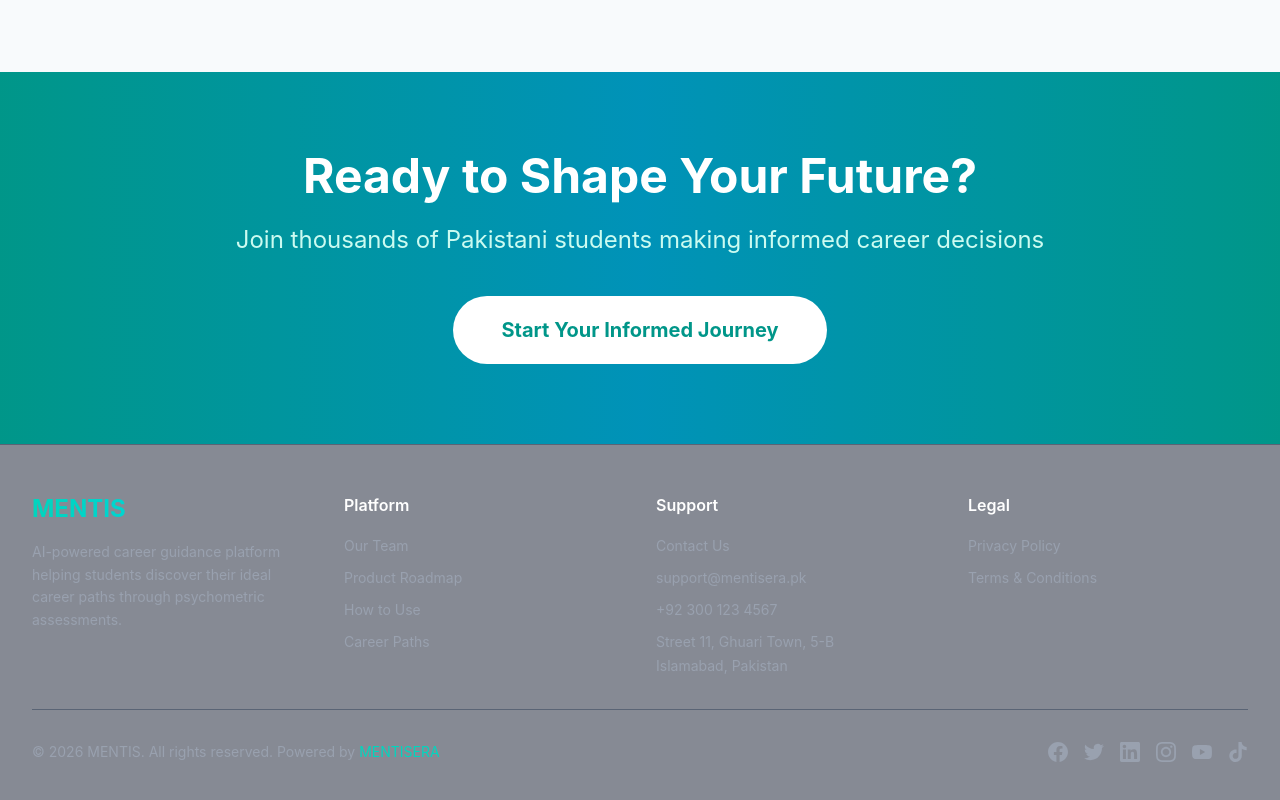
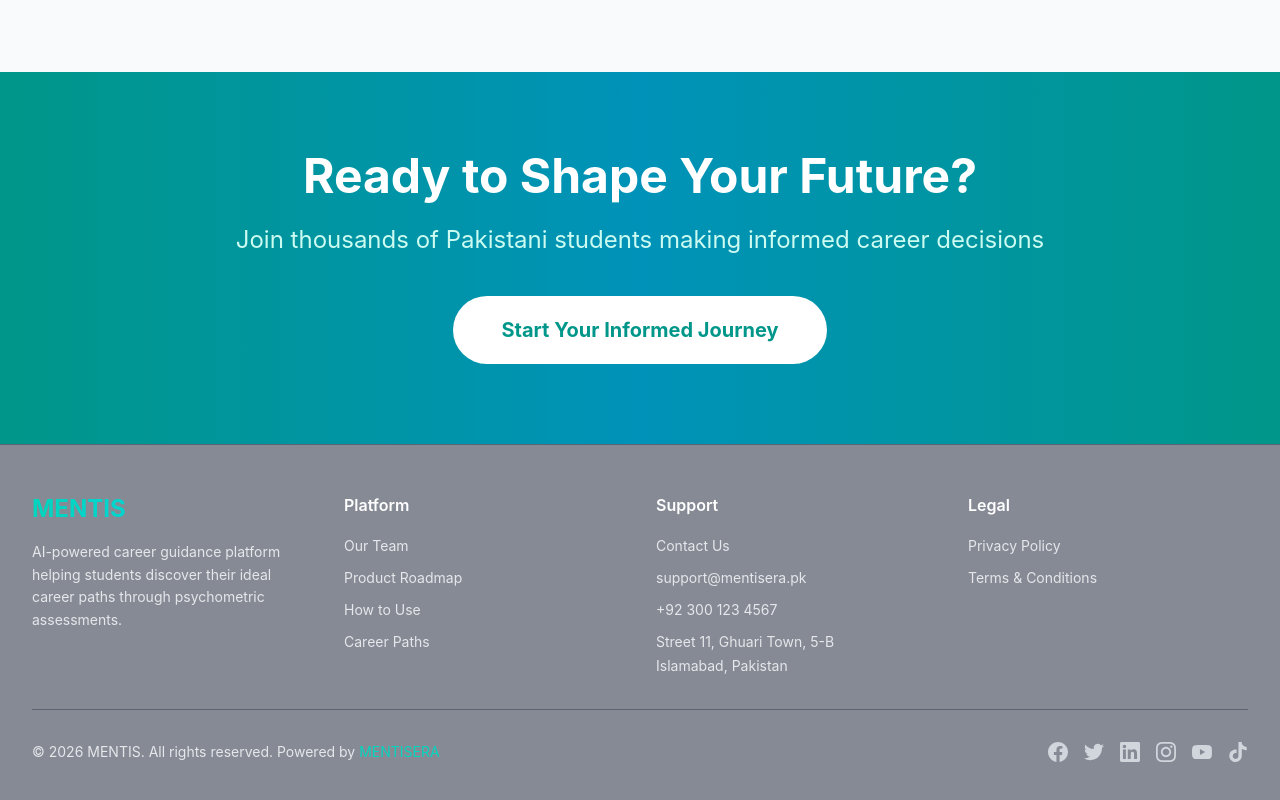
Before and after one commit to 03-SF/mentis-frontend, a Next.js app: page / in a window 1280 px wide. Shown: the part 2450-3250 px from the top of the page. Built offline with nearby package versions, Linux system fonts and the light colour scheme.

Commit message:
Update footer component

```diff
--- a/components/Footer.tsx
+++ b/components/Footer.tsx
@@ -12,7 +12,7 @@ export default function Footer() {
             <h3 className="text-2xl font-bold bg-gradient-to-r from-teal-400 to-cyan-400 bg-clip-text text-transparent mb-4">
               MENTIS
             </h3>
-            <p className="text-gray-400 text-sm leading-relaxed">
+            <p className="text-gray-200 text-sm leading-relaxed">
               AI-powered career guidance platform helping students discover their ideal career paths through psychometric assessments.
             </p>
           </div>
@@ -22,22 +22,22 @@ export default function Footer() {
             <h4 className="text-white font-semibold mb-4">Platform</h4>
             <ul className="space-y-2">
               <li>
-                <Link href="/team" className="text-gray-400 hover:text-teal-400 text-sm transition-colors">
+                <Link href="/team" className="text-gray-200 hover:text-teal-400 text-sm transition-colors">
                   Our Team
                 </Link>
               </li>
               <li>
-                <Link href="/roadmap" className="text-gray-400 hover:text-teal-400 text-sm transition-colors">
+                <Link href="/roadmap" className="text-gray-200 hover:text-teal-400 text-sm transition-colors">
                   Product Roadmap
                 </Link>
               </li>
               <li>
-                <Link href="/how-to-use" className="text-gray-400 hover:text-teal-400 text-sm transition-colors">
+                <Link href="/how-to-use" className="text-gray-200 hover:text-teal-400 text-sm transition-colors">
                   How to Use
                 </Link>
               </li>
               <li>
-                <Link href="/career-paths" className="text-gray-400 hover:text-teal-400 text-sm transition-colors">
+                <Link href="/career-paths" className="text-gray-200 hover:text-teal-400 text-sm transition-colors">
                   Career Paths
                 </Link>
               </li>
@@ -49,22 +49,22 @@ export default function Footer() {
             <h4 className="text-white font-semibold mb-4">Support</h4>
             <ul className="space-y-2">
               <li>
-                <Link href="/contact" className="text-gray-400 hover:text-teal-400 text-sm transition-colors">
+                <Link href="/contact" className="text-gray-200 hover:text-teal-400 text-sm transition-colors">
                   Contact Us
                 </Link>
               </li>
               <li>
-                <a href="mailto:support@mentisera.pk" className="text-gray-400 hover:text-teal-400 text-sm transition-colors">
+                <a href="mailto:support@mentisera.pk" className="text-gray-200 hover:text-teal-400 text-sm transition-colors">
                   support@mentisera.pk
                 </a>
               </li>
               <li>
-                <a href="tel:+923001234567" className="text-gray-400 hover:text-teal-400 text-sm transition-colors">
+                <a href="tel:+923001234567" className="text-gray-200 hover:text-teal-400 text-sm transition-colors">
                   +92 300 123 4567
                 </a>
               </li>
               <li>
-                <span className="text-gray-400 text-sm">
+                <span className="text-gray-200 text-sm">
                   Street 11, Ghuari Town, 5-B<br/>
                   Islamabad, Pakistan
                 </span>
@@ -77,12 +77,12 @@ export default function Footer() {
             <h4 className="text-white font-semibold mb-4">Legal</h4>
             <ul className="space-y-2">
               <li>
-                <Link href="/privacy-policy" className="text-gray-400 hover:text-teal-400 text-sm transition-colors">
+                <Link href="/privacy-policy" className="text-gray-200 hover:text-teal-400 text-sm transition-colors">
                   Privacy Policy
                 </Link>
               </li>
               <li>
-                <Link href="/terms-and-conditions" className="text-gray-400 hover:text-teal-400 text-sm transition-colors">
+                <Link href="/terms-and-conditions" className="text-gray-200 hover:text-teal-400 text-sm transition-colors">
                   Terms & Conditions
                 </Link>
               </li>
@@ -93,7 +93,7 @@ export default function Footer() {
         {/* Bottom Bar */}
         <div className="pt-8 border-t border-slate-700/50">
           <div className="flex flex-col md:flex-row justify-between items-center">
-            <p className="text-sm text-gray-400 mb-4 md:mb-0">
+            <p className="text-sm text-gray-200 mb-4 md:mb-0">
               © {new Date().getFullYear()} MENTIS. All rights reserved. Powered by{' '}
               <a
                 href="https://mentisera.pk"
@@ -111,7 +111,7 @@ export default function Footer() {
                 href="https://www.facebook.com/mentiserapk"
                 target="_blank"
                 rel="noopener noreferrer"
-                className="text-gray-400 hover:text-teal-400 transition-colors"
+                className="text-gray-300 hover:text-teal-400 transition-colors"
                 aria-label="Facebook"
               >
                 <svg className="w-5 h-5" fill="currentColor" viewBox="0 0 24 24">
@@ -122,7 +122,7 @@ export default function Footer() {
                 href="https://x.com/mentiserapk"
                 target="_blank"
                 rel="noopener noreferrer"
-                className="text-gray-400 hover:text-teal-400 transition-colors"
+                className="text-gray-300 hover:text-teal-400 transition-colors"
                 aria-label="X (Twitter)"
               >
                 <svg className="w-5 h-5" fill="currentColor" viewBox="0 0 24 24">
@@ -133,7 +133,7 @@ export default function Footer() {
                 href="https://linkedin.com/company/mentisera"
                 target="_blank"
                 rel="noopener noreferrer"
-                className="text-gray-400 hover:text-teal-400 transition-colors"
+                className="text-gray-300 hover:text-teal-400 transition-colors"
                 aria-label="LinkedIn"
               >
                 <svg className="w-5 h-5" fill="currentColor" viewBox="0 0 24 24">
@@ -144,7 +144,7 @@ export default function Footer() {
                 href="https://instagram.com/mentiserapk"
                 target="_blank"
                 rel="noopener noreferrer"
-                className="text-gray-400 hover:text-teal-400 transition-colors"
+                className="text-gray-300 hover:text-teal-400 transition-colors"
                 aria-label="Instagram"
               >
                 <svg className="w-5 h-5" fill="currentColor" viewBox="0 0 24 24">
@@ -155,7 +155,7 @@ export default function Footer() {
                 href="https://www.youtube.com/@mentiserapk"
                 target="_blank"
                 rel="noopener noreferrer"
-                className="text-gray-400 hover:text-teal-400 transition-colors"
+                className="text-gray-300 hover:text-teal-400 transition-colors"
                 aria-label="YouTube"
               >
                 <svg className="w-5 h-5" fill="currentColor" viewBox="0 0 24 24">
@@ -166,7 +166,7 @@ export default function Footer() {
                 href="https://www.tiktok.com/@mentiserapk"
                 target="_blank"
                 rel="noopener noreferrer"
-                className="text-gray-400 hover:text-teal-400 transition-colors"
+                className="text-gray-300 hover:text-teal-400 transition-colors"
                 aria-label="TikTok"
               >
                 <svg className="w-5 h-5" fill="currentColor" viewBox="0 0 24 24">
```
